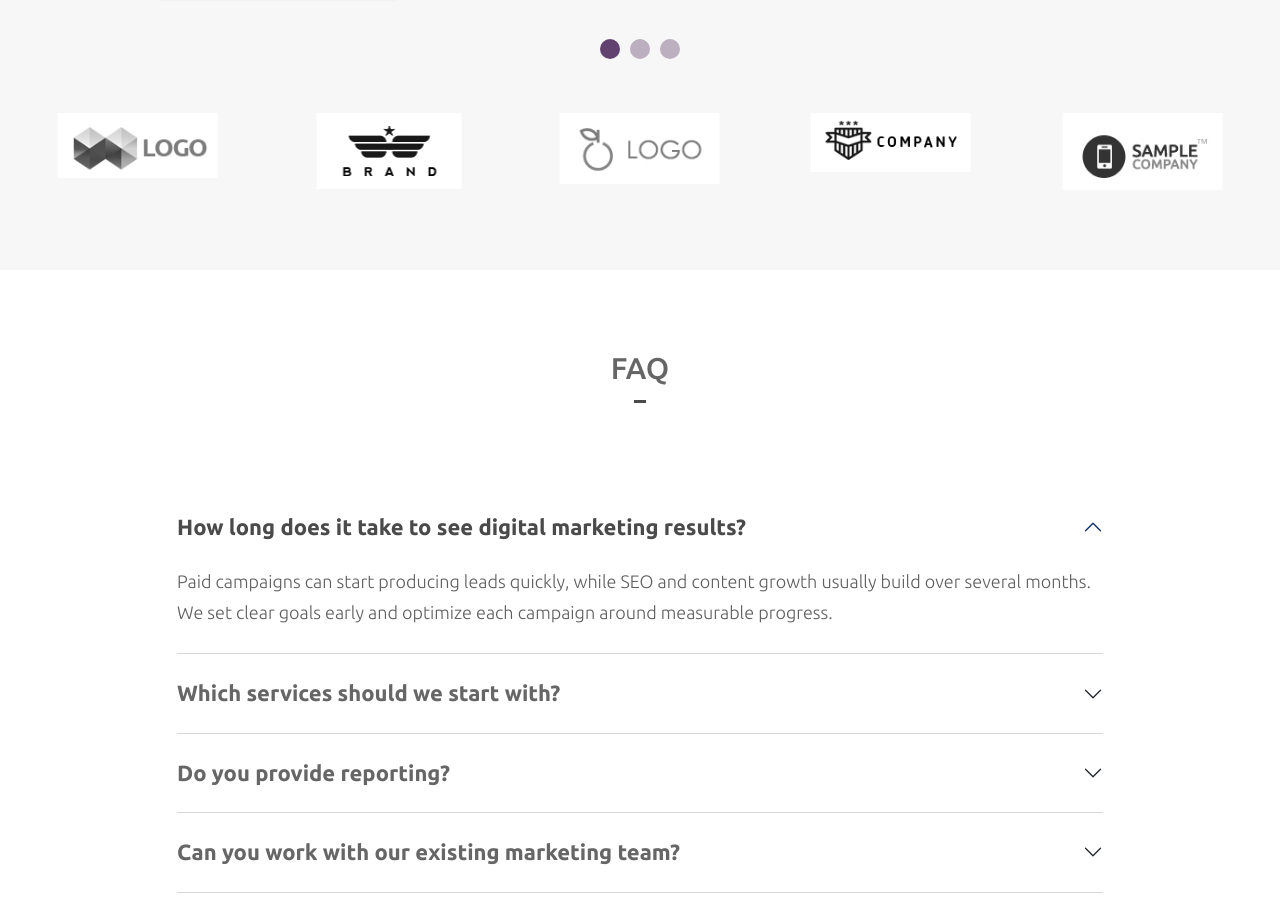
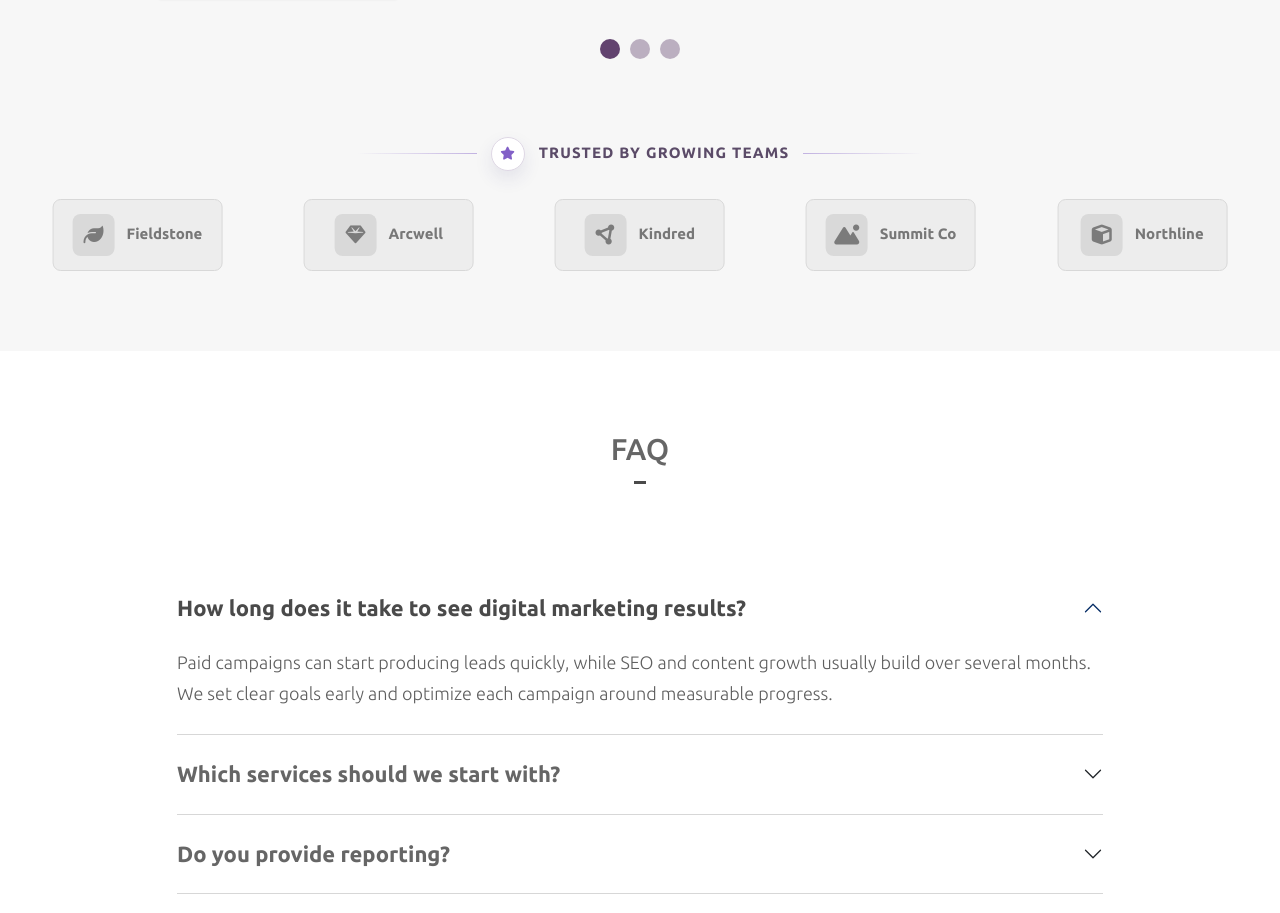
Before and after one commit to ewacuna/kara, a website built with Vite: page index.html in a window 1280 px wide. Shown: the part 3650-4563 px from the top of the page. Built offline with nearby package versions, Linux system fonts and the light colour scheme.

Commit message:
feat: Replace brand images with styled brand cards

```diff
--- a/index.html
+++ b/index.html
@@ -410,49 +410,49 @@
         </div>
       </div>
 
-      <div class="brands-carousel-frame mt-5">
+      <div class="brands-carousel-frame brands-carousel-section">
+        <p class="brands-carousel-title">
+          <span class="brands-carousel-line"></span>
+          <i class="fas fa-star" aria-hidden="true"></i>
+          <span class="brands-carousel-text">Trusted by growing teams</span>
+          <span class="brands-carousel-line"></span>
+        </p>
         <div class="brands-carousel">
           <div class="brand-item">
-            <img
-              src="src/images/references-icon-1.jpg"
-              alt=""
-              class="img-fluid"
-            />
+            <div class="brand-card" aria-label="Northline">
+              <span class="brand-mark"><i class="fas fa-cube"></i></span>
+              <span class="brand-name">Northline</span>
+            </div>
           </div>
           <div class="brand-item">
-            <img
-              src="src/images/references-icon-2.jpg"
-              alt=""
-              class="img-fluid"
-            />
+            <div class="brand-card" aria-label="Brightly">
+              <span class="brand-mark"><i class="fas fa-bolt"></i></span>
+              <span class="brand-name">Brightly</span>
+            </div>
           </div>
           <div class="brand-item">
-            <img
-              src="src/images/references-icon-3.jpg"
-              alt=""
-              class="img-fluid"
-            />
+            <div class="brand-card" aria-label="Fieldstone">
+              <span class="brand-mark"><i class="fas fa-leaf"></i></span>
+              <span class="brand-name">Fieldstone</span>
+            </div>
           </div>
           <div class="brand-item">
-            <img
-              src="src/images/references-icon-4.jpg"
-              alt=""
-              class="img-fluid"
-            />
+            <div class="brand-card" aria-label="Arcwell">
+              <span class="brand-mark"><i class="fas fa-gem"></i></span>
+              <span class="brand-name">Arcwell</span>
+            </div>
           </div>
           <div class="brand-item">
-            <img
-              src="src/images/references-icon-5.jpg"
-              alt=""
-              class="img-fluid"
-            />
+            <div class="brand-card" aria-label="Kindred">
+              <span class="brand-mark"><i class="fas fa-circle-nodes"></i></span>
+              <span class="brand-name">Kindred</span>
+            </div>
           </div>
           <div class="brand-item">
-            <img
-              src="src/images/references-icon-6.jpg"
-              alt=""
-              class="img-fluid"
-            />
+            <div class="brand-card" aria-label="Summit Co">
+              <span class="brand-mark"><i class="fas fa-mountain-sun"></i></span>
+              <span class="brand-name">Summit Co</span>
+            </div>
           </div>
         </div>
       </div>
--- a/src/styles/_references.scss
+++ b/src/styles/_references.scss
@@ -49,25 +49,156 @@
   background: #f5f5f5;
 }
 
+.brands-carousel-section {
+  margin-top: 4.5rem;
+}
+
+.brands-carousel-title {
+  align-items: center;
+  color: #5b4b68;
+  display: flex;
+  font-size: 15px;
+  font-weight: 700;
+  gap: 14px;
+  justify-content: center;
+  letter-spacing: 0.08em;
+  margin-bottom: 28px;
+  text-align: center;
+  text-transform: uppercase;
+}
+
+.brands-carousel-title i {
+  align-items: center;
+  background: #ffffff;
+  border: 1px solid #ded7e4;
+  border-radius: 50%;
+  box-shadow: rgb(46 51 117 / 10%) 0 8px 18px;
+  color: #8260c7;
+  display: inline-flex;
+  font-size: 13px;
+  height: 34px;
+  justify-content: center;
+  letter-spacing: 0;
+  width: 34px;
+}
+
+.brands-carousel-line {
+  background: linear-gradient(
+    90deg,
+    rgb(130 96 199 / 0%),
+    rgb(130 96 199 / 45%)
+  );
+  display: inline-block;
+  height: 1px;
+  max-width: 120px;
+  width: 12vw;
+}
+
+.brands-carousel-line:last-child {
+  background: linear-gradient(
+    90deg,
+    rgb(130 96 199 / 45%),
+    rgb(130 96 199 / 0%)
+  );
+}
+
+.brands-carousel-text {
+  display: inline-block;
+}
+
 .brand-item {
   align-items: center;
   display: inline-flex !important;
   flex-direction: column;
   justify-content: center;
+  padding: 0 10px;
 }
 
-.brand-item img {
-  max-width: 160px;
+.brand-card {
+  --brand-accent: #3958b8;
+  align-items: center;
+  background: #ededed;
+  border: 1px solid #d8d8d8;
+  border-radius: 8px;
+  color: #777777;
+  display: inline-flex;
+  gap: 12px;
+  justify-content: center;
+  min-height: 72px;
+  padding: 14px 18px;
+  cursor: default;
   transition:
-    filter 300ms ease,
-    opacity 300ms ease,
+    background-color 300ms ease,
+    border-color 300ms ease,
+    box-shadow 300ms ease,
+    color 300ms ease,
     transform 300ms ease;
+  user-select: none;
+  width: 170px;
 }
 
-.brand-item:hover img {
-  filter: grayscale(0);
-  opacity: 1;
-  transform: translateY(-4px) scale(1.04);
+.brand-card * {
+  cursor: default;
+  user-select: none;
+}
+
+.brand-mark {
+  align-items: center;
+  background: #d9d9d9;
+  border-radius: 8px;
+  color: #7b7b7b;
+  display: inline-flex;
+  flex: 0 0 42px;
+  font-size: 20px;
+  height: 42px;
+  justify-content: center;
+  transition:
+    background-color 300ms ease,
+    color 300ms ease,
+    transform 300ms ease;
+  width: 42px;
+}
+
+.brand-name {
+  color: inherit;
+  font-size: 15px;
+  font-weight: 700;
+  line-height: 1.1;
+}
+
+.brand-item:nth-child(2) .brand-card {
+  --brand-accent: #d94f38;
+}
+
+.brand-item:nth-child(3) .brand-card {
+  --brand-accent: #2b8f72;
+}
+
+.brand-item:nth-child(4) .brand-card {
+  --brand-accent: #8260c7;
+}
+
+.brand-item:nth-child(5) .brand-card {
+  --brand-accent: #c78725;
+}
+
+.brand-item:nth-child(6) .brand-card {
+  --brand-accent: #287f9f;
+}
+
+.brand-card:hover,
+.brand-card:focus-visible {
+  background-color: #ffffff;
+  border-color: color-mix(in srgb, var(--brand-accent) 52%, #ffffff);
+  box-shadow: rgb(0 0 0 / 8%) 0 6px 16px;
+  color: var(--brand-accent);
+}
+
+.brand-card:hover .brand-mark,
+.brand-card:focus-visible .brand-mark {
+  background-color: var(--brand-accent);
+  color: #ffffff;
+  transform: translateY(-2px);
 }
 
 .reference-img {
--- a/src/styles/_responsive.scss
+++ b/src/styles/_responsive.scss
@@ -23,7 +23,8 @@
   .service-item,
   #work .card,
   #work .card img,
-  .brand-item img,
+  .brand-card,
+  .brand-mark,
   .reference-img,
   #contact input,
   #contact textarea,
@@ -125,6 +126,15 @@
     max-width: 100%;
   }
 
+  .brands-carousel-title {
+    flex-direction: column;
+    gap: 10px;
+  }
+
+  .brands-carousel-line {
+    display: none;
+  }
+
   /* FAQ */
   .faq-accordion {
     .accordion-button {
```
Also changed, not shown: src/images/references-icon-1.jpg (deleted), src/images/references-icon-2.jpg (deleted), src/images/references-icon-3.jpg (deleted), src/images/references-icon-4.jpg (deleted), src/images/references-icon-5.jpg (deleted), src/images/references-icon-6.jpg (deleted).
